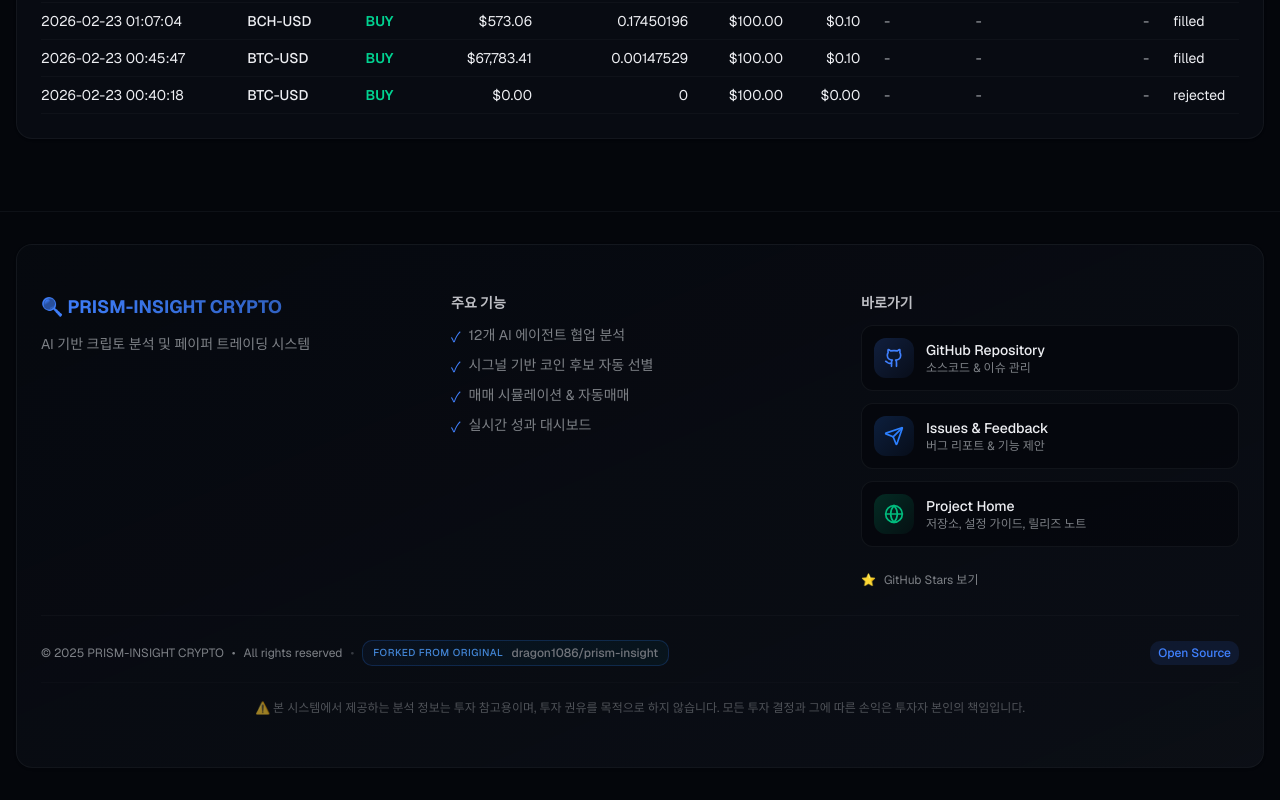
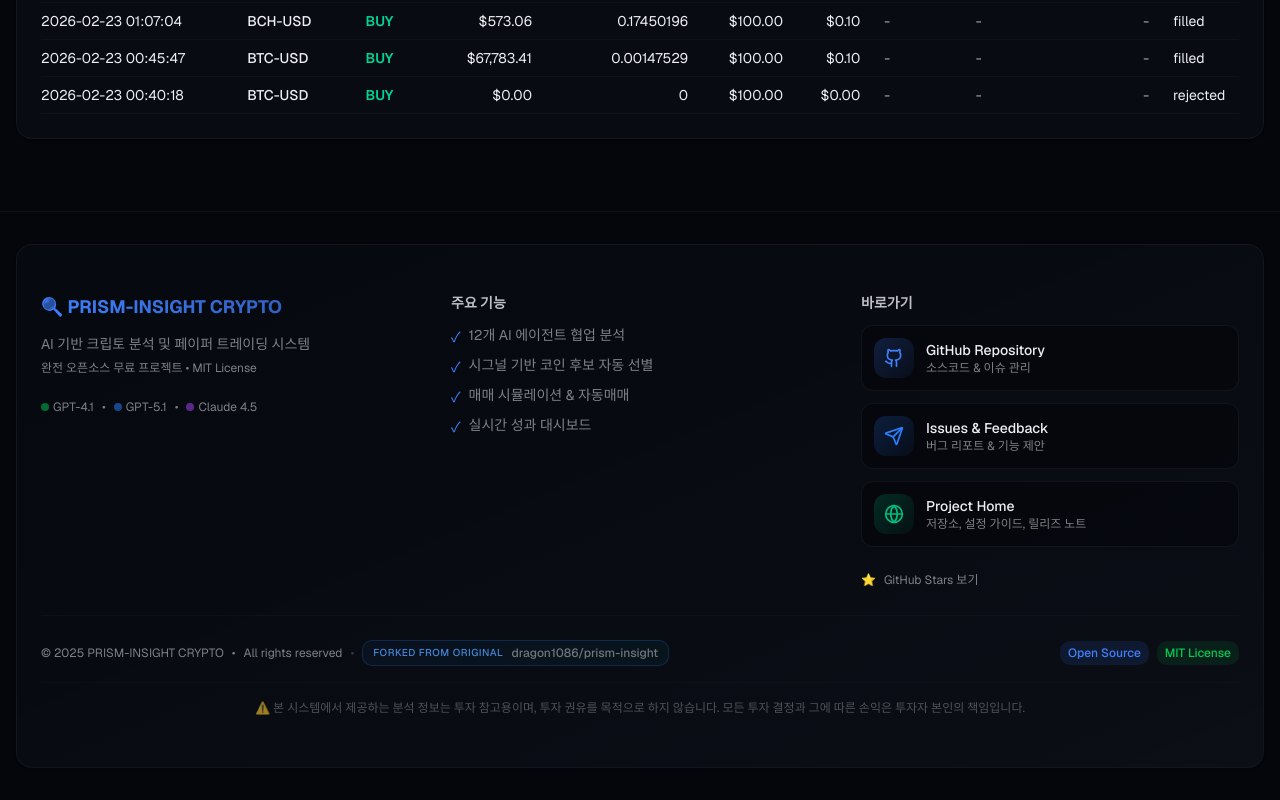
Before and after one commit to don9x2E/prism-insight-crypto, a Next.js app in the folder examples/dashboard/: page / in a window 1280 px wide. Shown: the part 6107-6907 px from the top of the page. Built offline with nearby package versions, Linux system fonts and the light colour scheme.

Commit message:
Revert "Trim footer copy for crypto dashboard"
This reverts commit 0ea2b10cfe369539e96ffb40b645e8be57c2fc1d.

```diff
--- a/examples/dashboard/components/project-footer.tsx
+++ b/examples/dashboard/components/project-footer.tsx
@@ -19,7 +19,29 @@ export function ProjectFooter() {
                 </h3>
                 <p className="text-sm text-muted-foreground leading-relaxed">
                   {t("footer.description")}
+                  <br />
+                  <span className="text-xs">
+                    {t("footer.openSource")}
+                  </span>
                 </p>
+                <div className="pt-2">
+                  <div className="flex items-center gap-2 text-xs text-muted-foreground">
+                    <div className="flex items-center gap-1">
+                      <div className="w-2 h-2 rounded-full bg-green-500 animate-pulse" />
+                      <span>GPT-4.1</span>
+                    </div>
+                    <span>•</span>
+                    <div className="flex items-center gap-1">
+                      <div className="w-2 h-2 rounded-full bg-blue-500 animate-pulse" />
+                      <span>GPT-5.1</span>
+                    </div>
+                    <span>•</span>
+                    <div className="flex items-center gap-1">
+                      <div className="w-2 h-2 rounded-full bg-purple-500 animate-pulse" />
+                      <span>Claude 4.5</span>
+                    </div>
+                  </div>
+                </div>
               </div>
 
               {/* 주요 기능 */}
@@ -155,6 +177,9 @@ export function ProjectFooter() {
                   <span className="px-2 py-1 rounded-md bg-primary/10 text-primary text-xs font-medium">
                     Open Source
                   </span>
+                  <span className="px-2 py-1 rounded-md bg-green-500/10 text-green-500 text-xs font-medium">
+                    MIT License
+                  </span>
                 </div>
               </div>
             </div>
```
